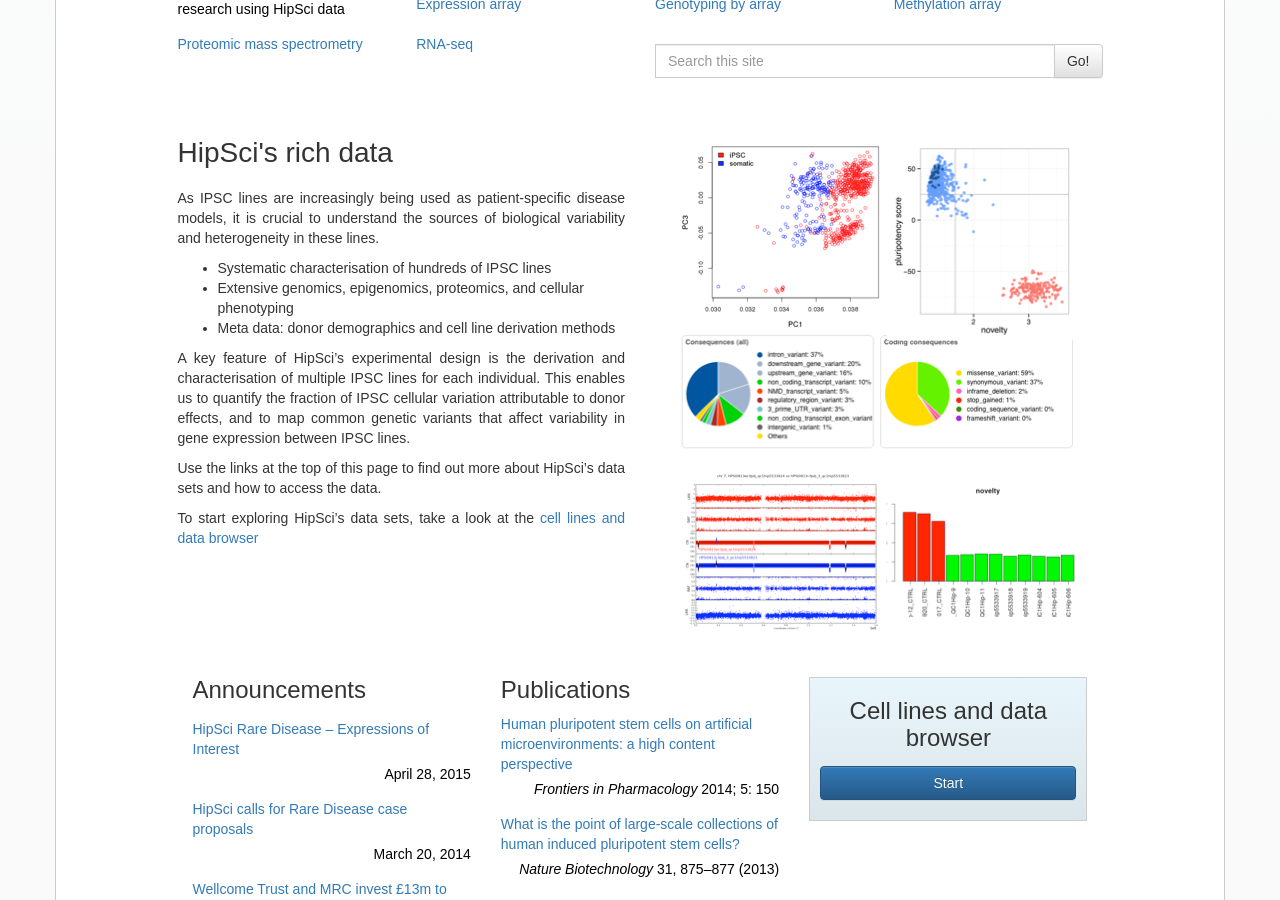
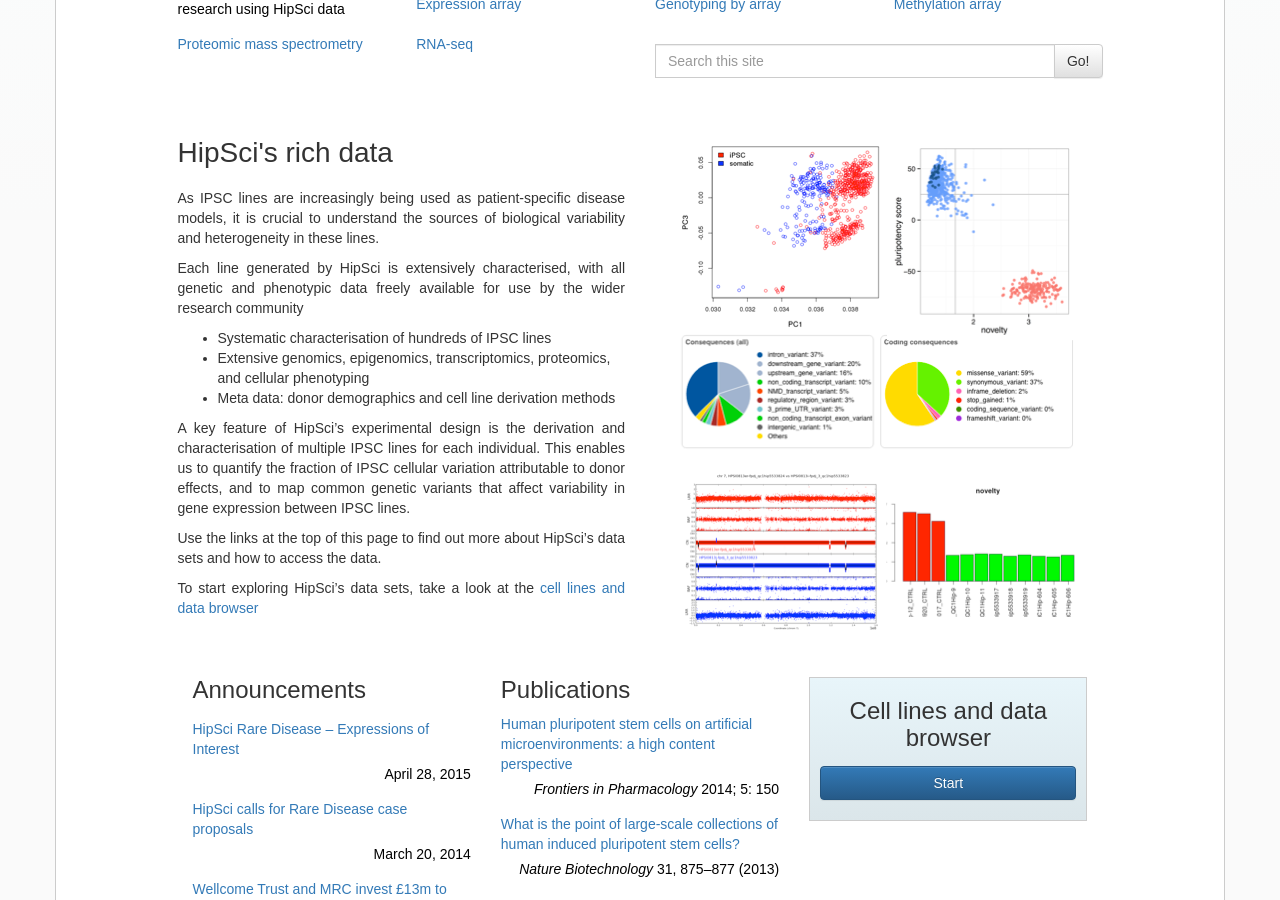
Before and after one commit to EMBL-EBI-GCA/gca_hipsci_website, a Jekyll site: the page built from _posts/1111-11-11-data.md, in a window 1280 px wide and 900 px high, scrolled down 313 px. Built offline with Jekyll 4.4.1, drawn with Linux system fonts in a browser that asks for light colours; nearby versions of some CDN libraries.

Commit message:
Text for the cells page

```diff
--- a/_includes/components/breadcrumbs.html
+++ b/_includes/components/breadcrumbs.html
@@ -2,7 +2,7 @@
 <ol class="breadcrumb">
     <li><a href="{{ "/" | prepend: site.baseurl }}">Home</a></li>
     {% if page.tags contains "project" %}<li><a href="{{ "/about" | prepend: site.baseurl }}">Project</a></li>{% endif %}
-    {% if page.tags contains "cells" or page.tags contains "disease" %}<li><a href="{{ "/cells" | prepend: site.baseurl }}">Cell lines</a></li>{% endif %}
+    {% if page.tags contains "cells" or page.tags contains "disease" %}<li><a href="{% post_url 1111-11-11-cells %}">Cell lines</a></li>{% endif %}
     {% if page.tags contains "data" or page.tags contains "assay" %}<li><a href="{% post_url 1111-11-11-data %}">Data</a></li>{% endif %}
     {% if page.tags contains "publication" %}<li><a href="{{ "/publication" | prepend: site.baseurl }}">Publications</a></li>{% endif %}
     {% if page.tags contains "disease" %}<li><a href="{% post_url 1111-11-11-disease %}">Disease cohorts</a></li>{% endif %}
--- a/_includes/components/header.html
+++ b/_includes/components/header.html
@@ -10,7 +10,7 @@
         <nav>
         <div class="col-md-6 col-sm-9 nav">
                 <ul class="nav nav-pills nav-justified">
-                    <li class="{% if page.tags contains "cells" or page.tags contains "disease" %}active{% else %}inactive{% endif %}"><a href="{{ "/cells" | prepend: site.baseurl }}">Cell lines</a></li>
+                    <li class="{% if page.tags contains "cells" or page.tags contains "disease" %}active{% else %}inactive{% endif %}"><a href="{% post_url 1111-11-11-cells %}">Cell lines</a></li>
                     <li class="{% if page.tags contains "data" or page.tags contains "assay" %}active{% else %}inactive{% endif %}"><a href="{% post_url 1111-11-11-data %}">Data</a></li>
                     <li class="{% if page.tags contains "project" %}active{% else %}inactive{% endif %}"><a href="{{ "/about" | prepend: site.baseurl }}">About</a></li>
                     <li class="{% if page.tags contains "publication" %}active{% else %}inactive{% endif %}"><a href="{{ "/publication" | prepend: site.baseurl }}">Publications</a></li>
--- a/_posts/1111-11-11-data.md
+++ b/_posts/1111-11-11-data.md
@@ -7,8 +7,12 @@
 it is crucial to understand the sources of biological variability and
 heterogeneity in these lines.
 
+Each line generated by HipSci is extensively characterised, with all
+genetic and phenotypic data freely available
+for use by the wider research community
+
 * Systematic characterisation of hundreds of IPSC lines
-* Extensive genomics, epigenomics, proteomics, and cellular phenotyping
+* Extensive genomics, epigenomics, transcriptomics, proteomics, and cellular phenotyping
 * Meta data: donor demographics and cell line derivation methods
 
 A key feature of HipSci's experimental design is the derivation and
```
Also changed, not shown: _layouts/cells_home.html (renamed from cells.html, +2 -5 lines), _posts/1111-11-11-cells.md (added, +19 -0 lines).
